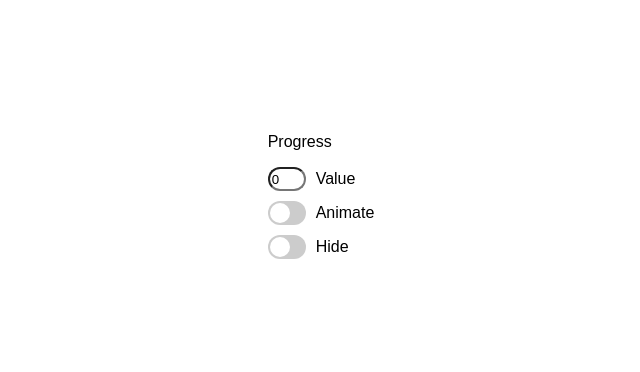
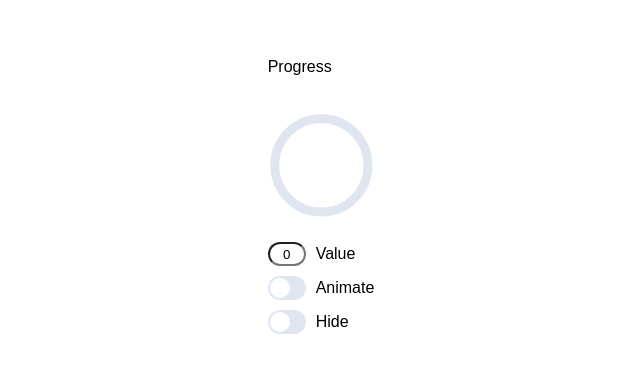
Before and after one commit to Talion220/progress-block, a plain HTML site: page progress-container.html in a window 1280 px wide. Shown: the part 212-584 px from the top of the page, without its empty margins (319-959 px from the left). Drawn offline with Linux system fonts and the light colour scheme.

Commit message:
update(progress-container.html): add loader update(progress-container.css): add loader styles

```diff
--- a/progress-container.css
+++ b/progress-container.css
@@ -12,6 +12,25 @@ body {
   flex-direction: column;
 }
 
+.loader {
+  max-width: 134px;
+  max-height: 134px;
+  margin: 20px auto;
+}
+
+.loader-background {
+  fill: none;
+  stroke: rgba(223, 230, 240, 1);
+  stroke-width: 4;
+}
+
+.loader-progress {
+  fill: none;
+  stroke-width: 4;
+  stroke: rgba(0, 93, 255, 1);
+  transition: stroke-dasharray 0.5s;
+}
+
 .progress-container-api {
   display: flex;
   flex-direction: column;
@@ -22,6 +41,7 @@ body {
   border-radius: 14px;
   width: 38px;
   height: 24px;
+  text-align: center;
   margin-right: 10px;
   box-sizing: border-box;
 }
@@ -52,7 +72,7 @@ input[type="number"] {
   position: relative;
   width: 38px;
   height: 24px;
-  background-color: #ccc;
+  background-color: rgba(223, 230, 240, 1);
   border-radius: 34px;
   transition: 0.4s;
   cursor: pointer;
--- a/progress-container.html
+++ b/progress-container.html
@@ -11,6 +11,22 @@
     <div class="progress-container">
       <div class="progress-container-loader">
         <p>Progress</p>
+        <svg id="progress" viewBox="0 0 48 48" class="loader">
+          <path
+            class="loader-background"
+            d="M24 3
+              a 21 21 0 0 1 0 42
+              a 21 21 0 0 1 0 -42"
+          />
+          <path
+            id="progress-circle"
+            class="loader-progress"
+            stroke-dasharray="0, 132"
+            d="M24 3
+              a 21 21 0 0 1 0 42
+              a 21 21 0 0 1 0 -42"
+          />
+        </svg>
       </div>
 
       <div class="progress-container-api">
```
